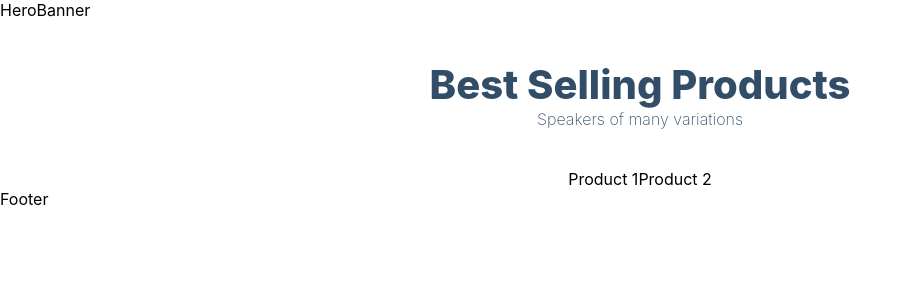
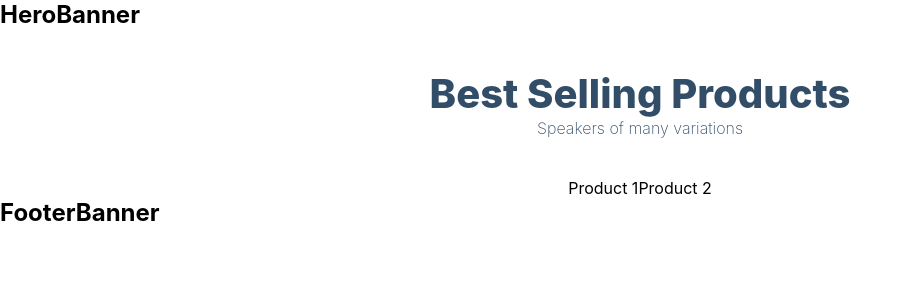
Before and after one commit to Shahanawazgit/nextjs-ecommerce, a Next.js app: page / in a window 1280 px wide. Shown: the top 300 px of the page, without its empty margins (0-911 px from the left). Built offline with nearby package versions, Linux system fonts and the light colour scheme.

Commit message:
Made all components needed

```diff
--- /dev/null
+++ b/components/Cart.jsx
@@ -0,0 +1,11 @@
+import React from "react";
+
+const Cart = () => {
+  return (
+    <div>
+      <h1>Cart</h1>
+    </div>
+  );
+};
+
+export default Cart;
--- /dev/null
+++ b/components/Footer.jsx
@@ -0,0 +1,11 @@
+import React from "react";
+
+const Footer = () => {
+  return (
+    <div>
+      <h1>Footer</h1>
+    </div>
+  );
+};
+
+export default Footer;
--- /dev/null
+++ b/components/FooterBanner.jsx
@@ -0,0 +1,11 @@
+import React from "react";
+
+const FooterBanner = () => {
+  return (
+    <div>
+      <h1>FooterBanner</h1>
+    </div>
+  );
+};
+
+export default FooterBanner;
--- /dev/null
+++ b/components/HeroBanner.jsx
@@ -0,0 +1,11 @@
+import React from "react";
+
+const HeroBanner = () => {
+  return (
+    <div>
+      <h1>HeroBanner</h1>
+    </div>
+  );
+};
+
+export default HeroBanner;
--- /dev/null
+++ b/components/Layout.jsx
@@ -0,0 +1,11 @@
+import React from "react";
+
+const Layout = () => {
+  return (
+    <div>
+      <h1>Layout</h1>
+    </div>
+  );
+};
+
+export default Layout;
--- /dev/null
+++ b/components/Navbar.jsx
@@ -0,0 +1,11 @@
+import React from "react";
+
+const Navbar = () => {
+  return (
+    <div>
+      <h1>Navbar</h1>
+    </div>
+  );
+};
+
+export default Navbar;
--- /dev/null
+++ b/components/Product.jsx
@@ -0,0 +1,11 @@
+import React from "react";
+
+const Product = () => {
+  return (
+    <div>
+      <h1>Product</h1>
+    </div>
+  );
+};
+
+export default Product;
--- /dev/null
+++ b/components/index.js
@@ -0,0 +1,7 @@
+export { default as Cart } from "./Cart";
+export { default as HeroBanner } from "./HeroBanner";
+export { default as Footer } from "./Footer";
+export { default as FooterBanner } from "./FooterBanner";
+export { default as Layout } from "./Layout";
+export { default as Navbar } from "./Navbar";
+export { default as Product } from "./Product";
--- a/pages/index.js
+++ b/pages/index.js
@@ -1,15 +1,16 @@
 import React from "react";
+import { FooterBanner, HeroBanner } from "../components";
 
 const Home = () => {
   return (
     <section>
-      HeroBanner
+      <HeroBanner />
       <div className="products-heading">
         <h2>Best Selling Products</h2>
         <p>Speakers of many variations</p>
       </div>
       <div className="products-container">{["Product 1", "Product 2"].map((product) => product)}</div>
-      Footer
+      <FooterBanner />
     </section>
   );
 };
```
